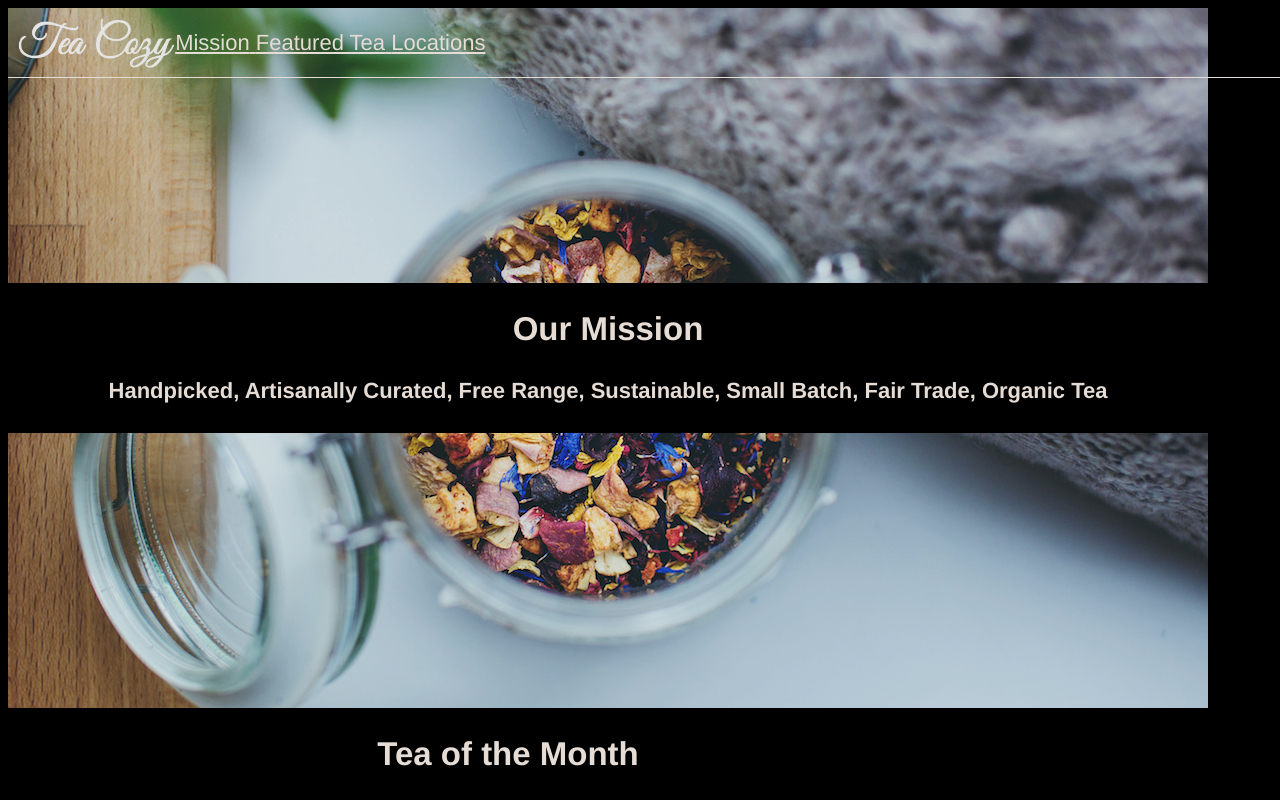
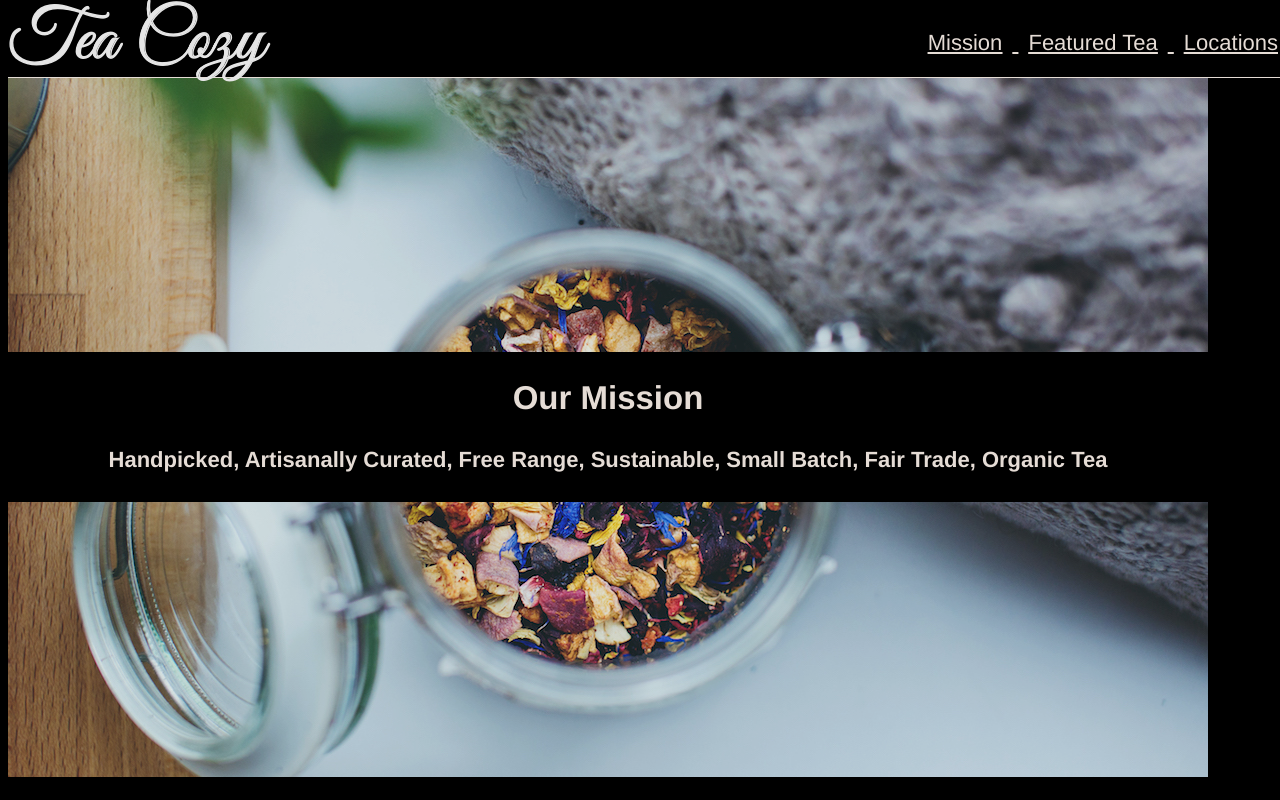
Before and after one commit to thill1982/teacozy, a plain HTML site: page index.html in a window 1280 px wide. Shown: the top 800 px of the page. Drawn offline with Linux system fonts and the light colour scheme.

Commit message:
Tweaks to header

```diff
--- a/index.html
+++ b/index.html
@@ -7,13 +7,16 @@
   </head>
   <body>
     <div class="header">
+      <div class="image">
       <img src="./resources/images/img-tea-cozy-logo.png" alt="">
+</div>
       <nav>
         <span>Mission</span>
         <span>Featured Tea</span>
         <span>Locations</span>
       </nav>
     </div>
+    <div class="non-header-content">
     <div class="top-section">
       <div class="top-slogan">
         <h2>Our Mission</h2>
@@ -84,5 +87,6 @@
     <div class="copyright">
       <span>copyright The Tea Cozy 2017</span>
     </div>
+    </div>
   </body>
 </html>
--- a/resources/css/style.css
+++ b/resources/css/style.css
@@ -13,14 +13,28 @@ body {
   height: 69px;
   border-bottom: 1px solid seashell;
   text-decoration: underline;
-  margin-bottom: 70px;
   align-items: center;
   width: 100%;
   z-index: 5;
+  background-color: black;
+
+
+}
+
+.non-header-content {
+  padding-top: 69px;
+  margin: auto;
 }
 
 .header nav {
+flex-grow: 1;
+text-align: right;
+}
 
+nav span {
+  padding: 20px 10px;
+  text-decoration: underline;
+}
 
 }
 
@@ -32,6 +46,7 @@ body {
 .top-section {
   display: flex;
   align-items: center;
+  flex-wrap: wrap;
   justify-content: center;
   height: 700px;
   width: 1200px;
```
